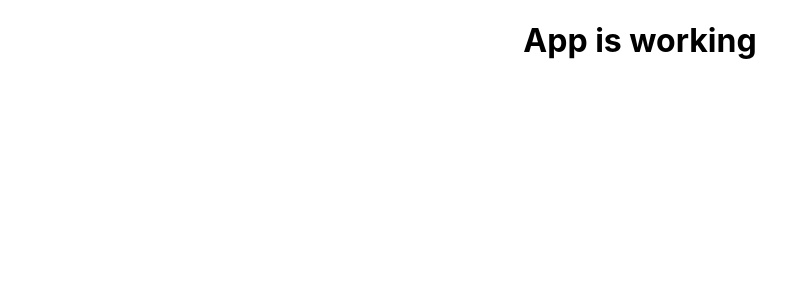
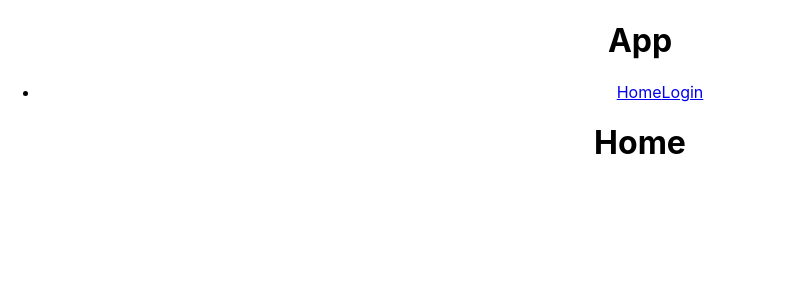
Before and after one commit to X9Yovix/mern-reservi-frontend, a React (Create React App) app: page / in a window 1280 px wide. Shown: the top 300 px of the page, without its empty margins (0-795 px from the left). Built offline with nearby package versions, Linux system fonts and the light colour scheme.

Commit message:
setup router

```diff
--- a/package.json
+++ b/package.json
@@ -9,11 +9,12 @@
     "@testing-library/user-event": "^13.5.0",
     "react": "^18.2.0",
     "react-dom": "^18.2.0",
+    "react-router-dom": "^6.22.1",
     "react-scripts": "5.0.1",
     "web-vitals": "^2.1.4"
   },
   "scripts": {
-    "start": "react-scripts start",
+    "start": "set PUBLIC_URL= && react-scripts start",
     "build": "react-scripts build",
     "test": "react-scripts test",
     "eject": "react-scripts eject",
--- a/src/App.js
+++ b/src/App.js
@@ -1,9 +1,17 @@
 import "./App.css"
-
+import { BrowserRouter, Route, Routes } from "react-router-dom"
+import Header from "./Components/Layout/Header"
 function App() {
   return (
     <div className="App">
-      <h1>App is working</h1>
+      <h1>App</h1>
+      <BrowserRouter>
+        <Header />
+        <Routes>
+          <Route path="/" element={<h1>Home</h1>} />
+          <Route path="/login" element={<h1>Login</h1>} />
+        </Routes>
+      </BrowserRouter>
     </div>
   )
 }
--- /dev/null
+++ b/src/Components/Layout/Header.js
@@ -0,0 +1,15 @@
+import { Link } from "react-router-dom"
+const Header = () => {
+  return (
+    <>
+      <ul>
+        <li>
+          <Link to="/">Home</Link>
+          <Link to="/login">Login</Link>
+        </li>
+      </ul>
+    </>
+  )
+}
+
+export default Header
```
Also changed, not shown: 2 other files (tests, documents, lock files or other folders).
